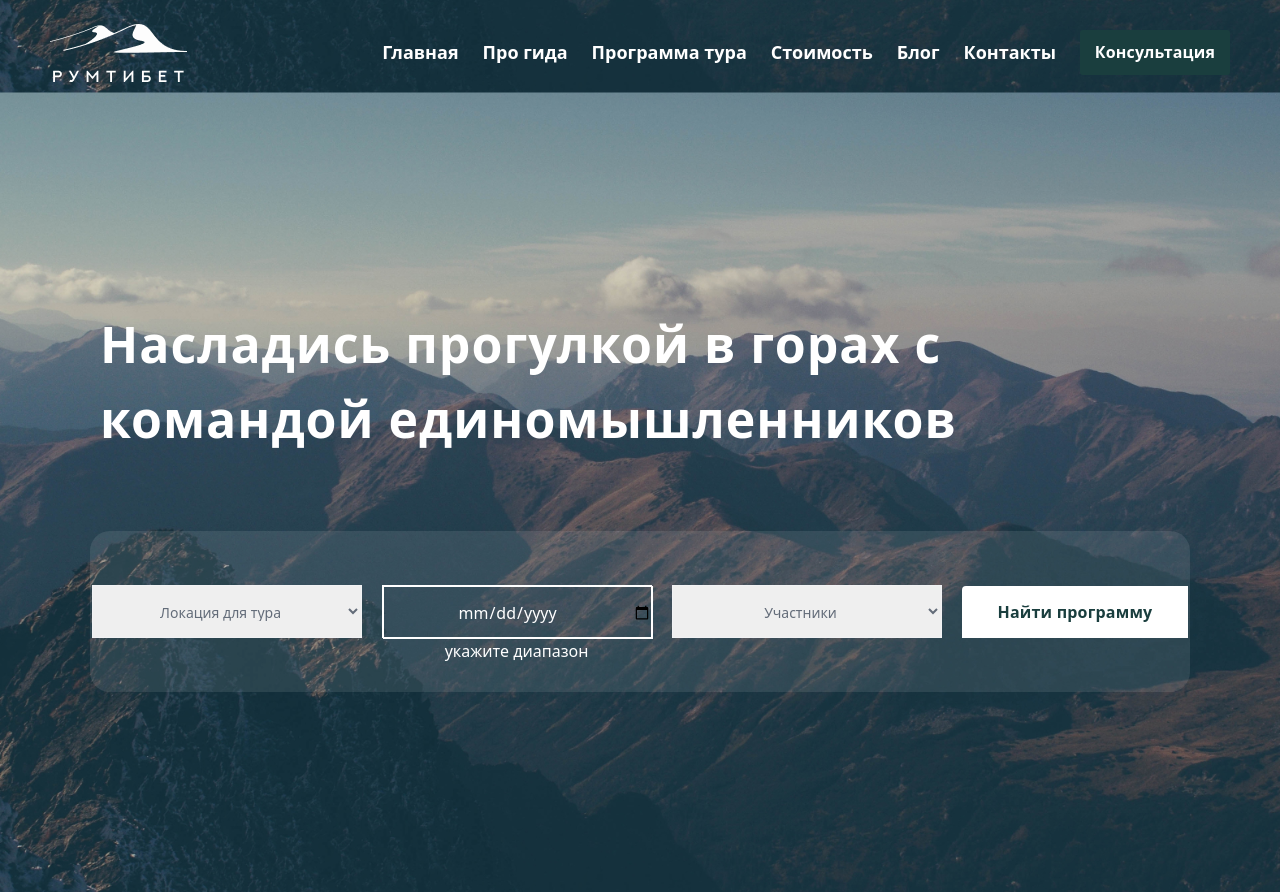
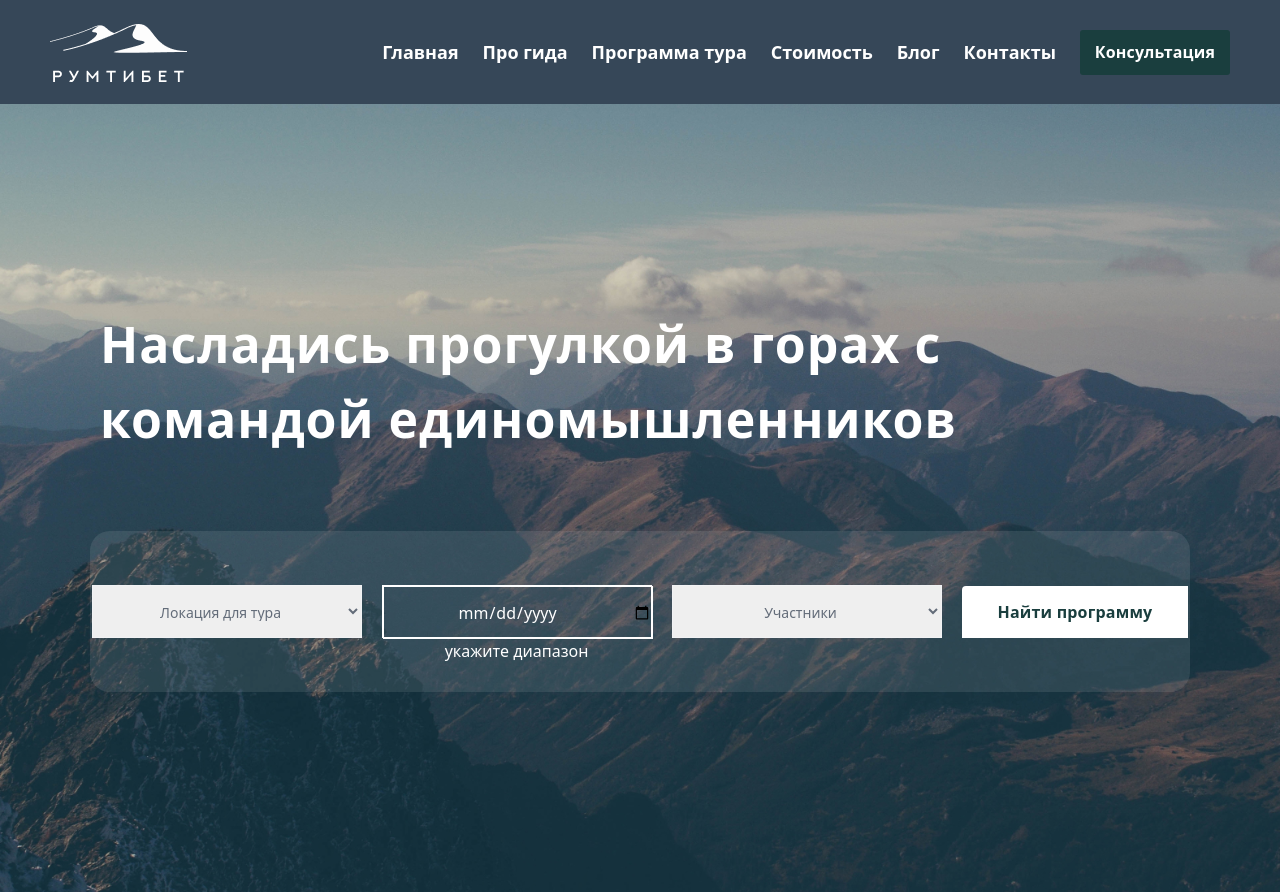
Before and after one commit to EdikGrigoryan1234/roomtibet, a plain HTML site: page index.html in a window 1280 px wide. Shown: the top 892 px of the page. Drawn offline with Linux system fonts and the light colour scheme.

Commit message:
finish project

```diff
--- a/style.css
+++ b/style.css
@@ -8,7 +8,6 @@
      Roboto, Oxygen, Ubuntu, Cantarell, 'Open Sans', 'Helvetica Neue', sans-serif;
 	  transition: all 0.3s cubic-bezier(0.25, 0.8, 0.25, 1);
 	}
-	/*! normalize.css v8.0.1 | MIT License | github.com/necolas/normalize.css */
 
 
 html {
@@ -270,8 +269,9 @@ body,html{
 .header{
 	width: 100%;
 	height: 13vh;
-
-	position: absolute;
+background:#364758;
+z-index: 100;
+	position: fixed;
 	display: flex;
 	align-items: center;
 }
@@ -1368,7 +1368,7 @@ transition: 1s;
 	justify-content: center;
 	align-items: center;
 
-	background: #1A3E3E;
+	background:#364758;
 }
 .footer__container{
 	width: 100%;
```
